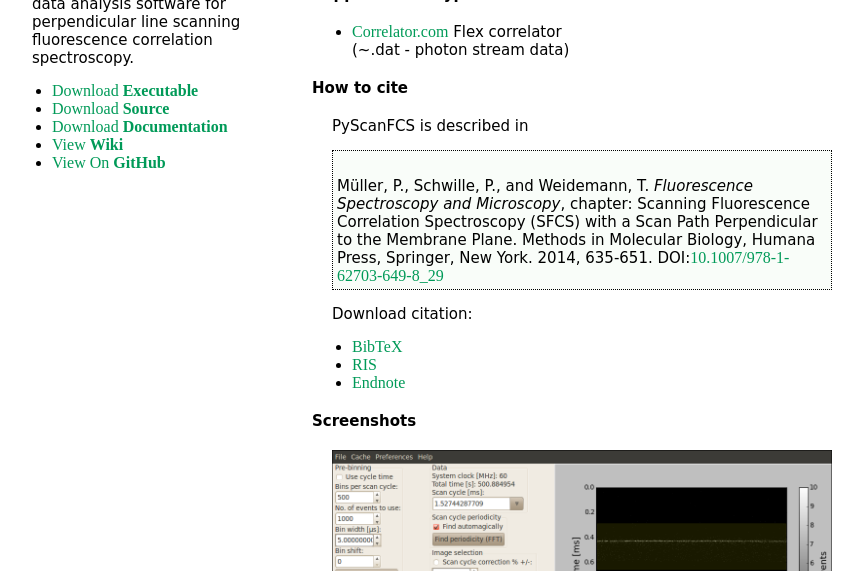
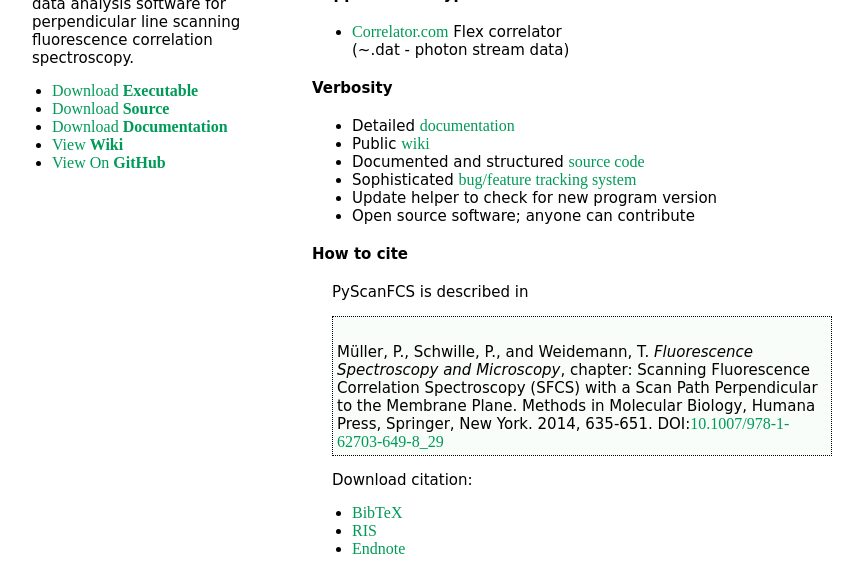
Before and after one commit to FCS-analysis/PyScanFCS, a Jekyll site: the page built from index.html, in a window 1280 px wide and 900 px high, cut to the strip 329-900 px from the top of the window. Shown: the whole strip, without its empty margins (228-1091 px from the left). Built offline with Jekyll 4.4.1, drawn with Linux system fonts in a browser that asks for light colours.

Commit message:
Update body.md

```diff
--- a/_includes/body.md
+++ b/_includes/body.md
@@ -16,6 +16,14 @@ algorithm. The obtained correlation curves can be evaluated using
 - [Correlator.com](http://correlator.com/) Flex correlator
   (~.dat - photon stream data)
 
+#### Verbosity
+- Detailed [documentation](https://github.com/paulmueller/PyScanFCS/raw/master/PyScanFCS_doc.pdf)
+- Public [wiki](https://github.com/paulmueller/PyScanFCS/wiki)
+- Documented and structured [source code](https://github.com/paulmueller/PyScanFCS/tree/master/src)
+- Sophisticated [bug/feature tracking system](https://github.com/paulmueller/PyScanFCS/issues?state=open)
+- Update helper to check for new program version
+- Open source software; anyone can contribute
+
 #### How to cite
 PyScanFCS is described in
 
```
